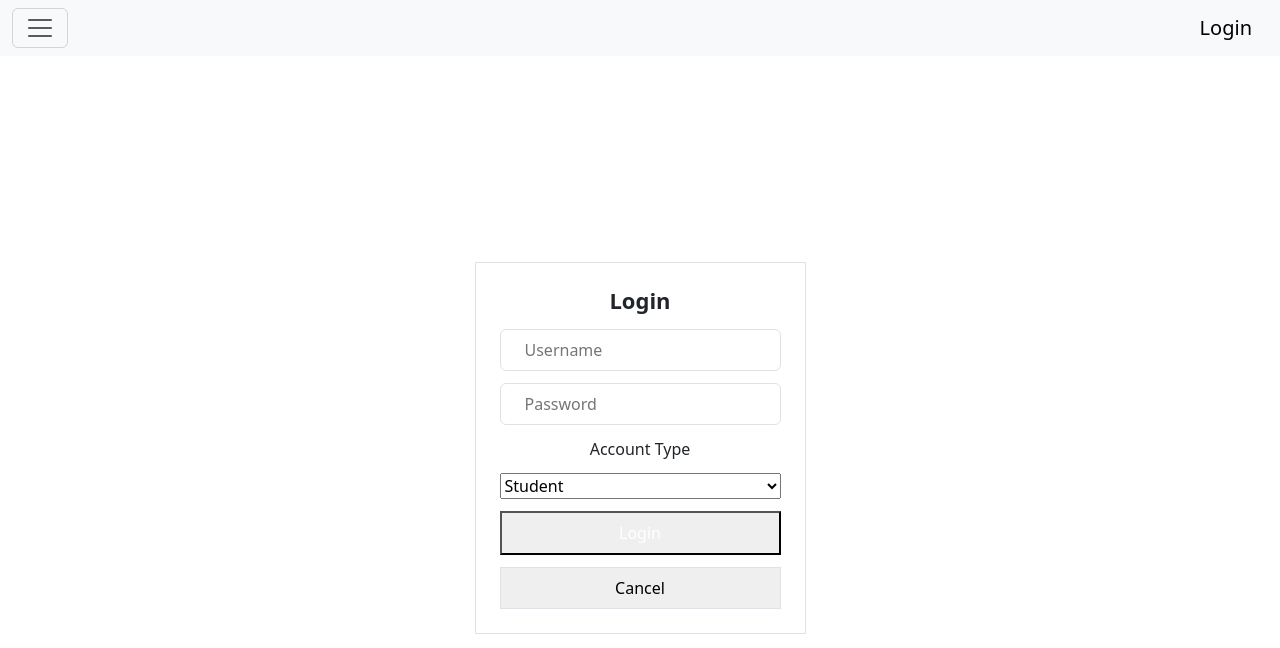
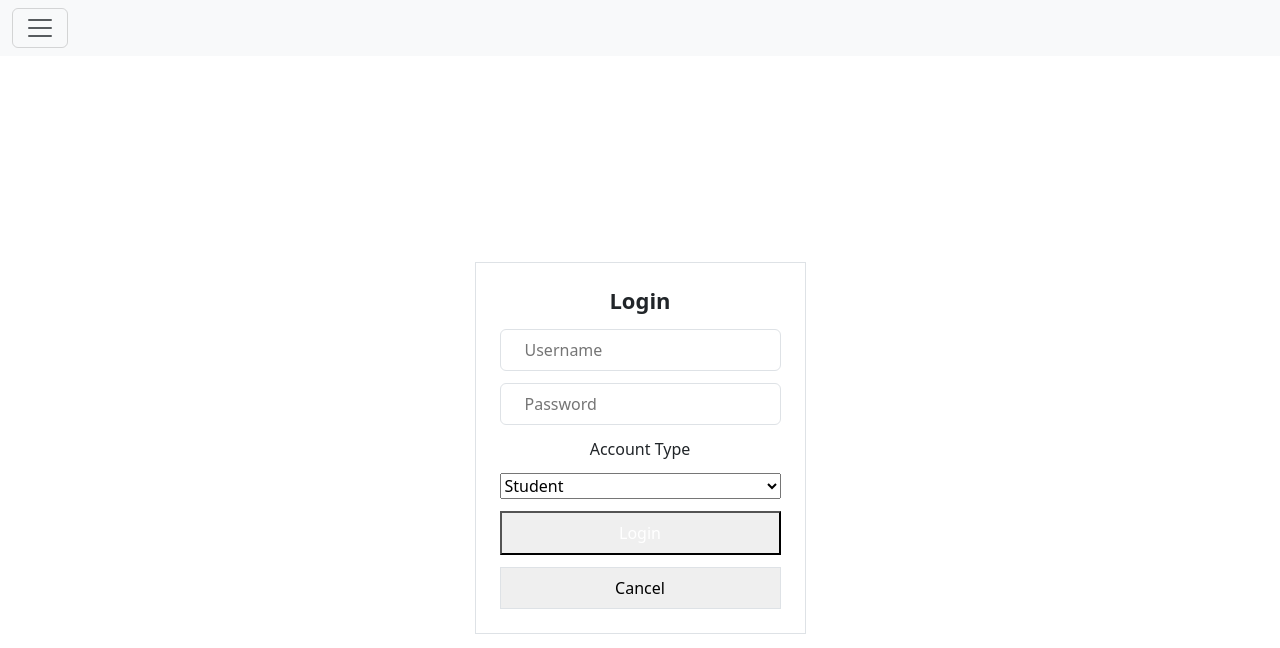
Before and after one commit to nmartinez71/test-environment, a React (Vite) app: page / in a window 1280 px wide. Shown: the top 648 px of the page. Built offline with nearby package versions, Linux system fonts and the light colour scheme.

Commit message:
updated gitignore and other fixes

```diff
--- a/src/components/NavBar.jsx
+++ b/src/components/NavBar.jsx
@@ -20,7 +20,7 @@ function NavBar() {
         </button>
 
 
-        <Link className="navbar-brand ms-3" to="/">Login</Link>
+        {/* <Link className="navbar-brand ms-3" to="/">Login</Link> */}
 
         {/* Offcanvas Menu */}
         <div className="offcanvas offcanvas-start" tabIndex="-1" id="offcanvasNavbar" aria-labelledby="offcanvasNavbarLabel">
@@ -31,9 +31,9 @@ function NavBar() {
           <div className="offcanvas-body">
             <ul className="navbar-nav justify-content-end flex-grow-1 pe-3">
               {/* Home Link */}
-              {/* <li className="nav-item">
+              <li className="nav-item">
                 <Link className="nav-link active" aria-current="page" to="/">Login</Link>
-              </li> */}
+              </li>
 
               {/* Additional Links */}
               {/* <li className="nav-item">
--- a/src/pages/WelcomePage.jsx
+++ b/src/pages/WelcomePage.jsx
@@ -10,7 +10,7 @@ function WelcomePage() {
           <p className="lead">We're glad to have you here. Explore and enjoy your stay.</p>
           <hr className="my-4" />
           <p>Get started by logging in with the button below.</p>
-          <a className="btn btn-primary btn-lg" href="/" role="button">Login</a>
+          <Link className="nav-button" to="/">Login</Link>
         </div>
       </div>
     </div>
```
Also changed, not shown: 1 other file (tests, documents, lock files or other folders).
